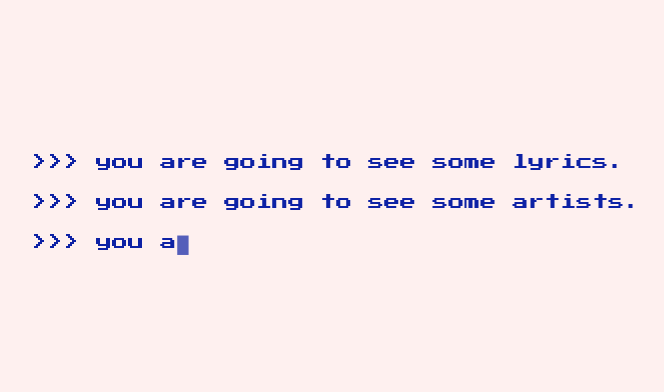
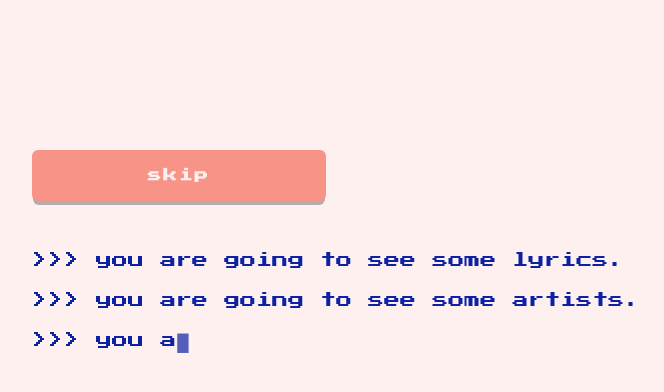
Before and after one commit to MobiusLooper/lyrics-webapp, a Flask app: page / in a window 1280 px wide. Shown: the top 392 px of the page, without its empty margins (118-782 px from the left). Run offline with Flask 2, Linux system fonts and the light colour scheme; data that the repository does not hold is empty; some libraries are stand-ins or nearby versions; some web fonts are replaced.

Commit message:
adds skip button

```diff
--- a/app/static/js/app.js
+++ b/app/static/js/app.js
@@ -4,7 +4,8 @@ let fitzgeraldButton = document.getElementById('fitzgerald-button');
 let johnButton = document.getElementById('john-button');
 let partonButton = document.getElementById('parton-button');
 let bowieButton = document.getElementById('bowie-button');
-let startButton = document.getElementById('start-button')
+let startButton = document.getElementById('start-button');
+let skipButton = document.getElementById('skip-button');
 let title = document.getElementById('title');
 let scores = document.getElementById('scores');
 let intro = document.getElementById('intro');
@@ -171,6 +172,9 @@ function enableArtistButtons() {
 };
 
 startButton.addEventListener('click', function (event) {
+    quizTransition();
+});
+skipButton.addEventListener('click', function (event) {
     quizTransition();
 });
 
--- a/app/templates/quiz.html
+++ b/app/templates/quiz.html
@@ -21,6 +21,24 @@
 
     <!-- Intro page -->
     <div class="jumbotron jumbotron-fluid" id='intro'>
+
+      <!-- Skip button -->
+      <div id='skip-button' class='wrapper'>
+        <div role='button' class='retro-btn lg primary'>
+          <a class='btn'>
+            <span class='btn-inner'>
+              <span class='content-wrapper'>
+                <span class='btn-content'>
+                  <span class='btn-content-inner' label="skip">
+                  </span>
+                </span>
+              </span>
+            </span>
+          </a>
+        </div>
+      </div>
+
+      <br>
 
       <!-- Intro blurb -->
       <div id='blurb' class='blurb'></div>
```
